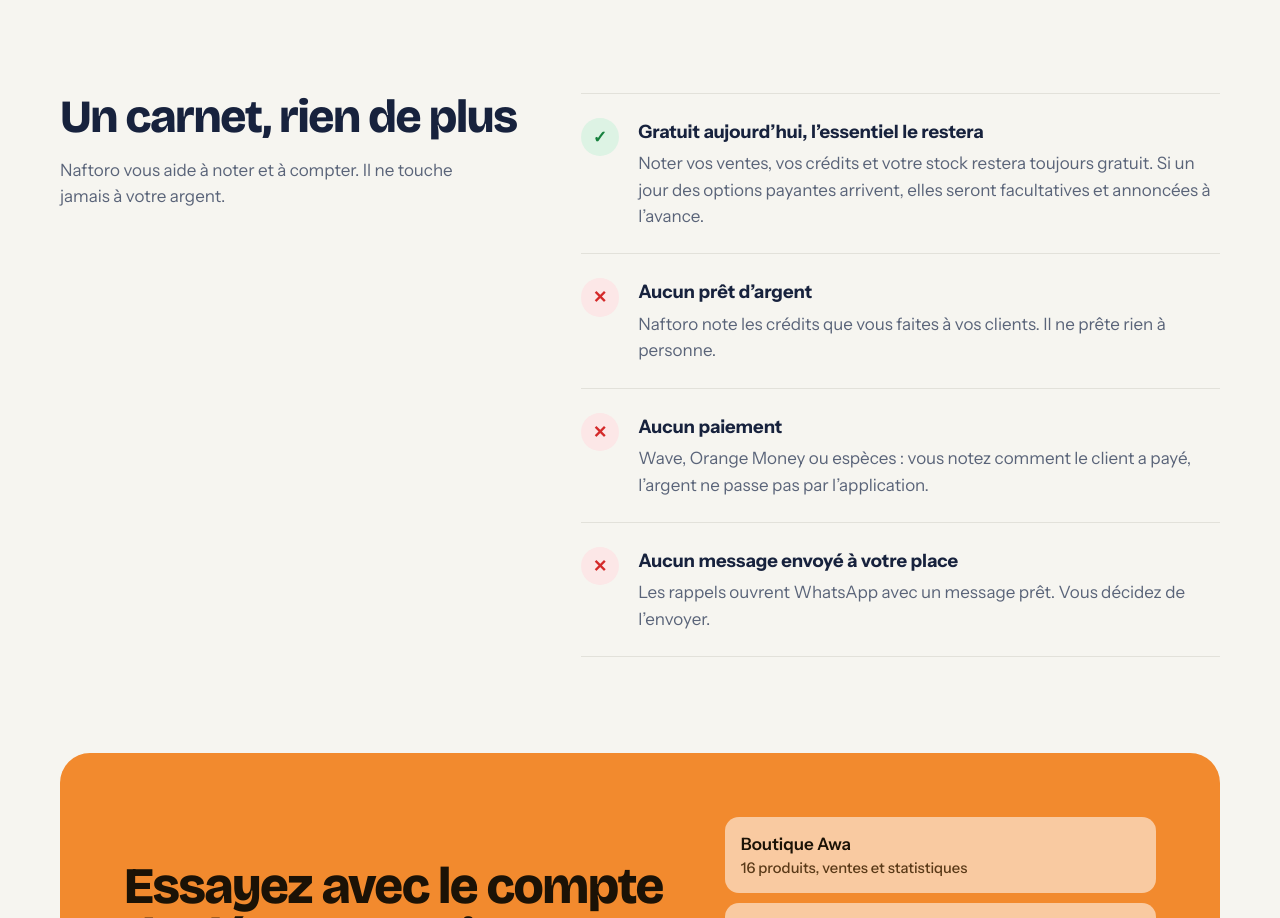
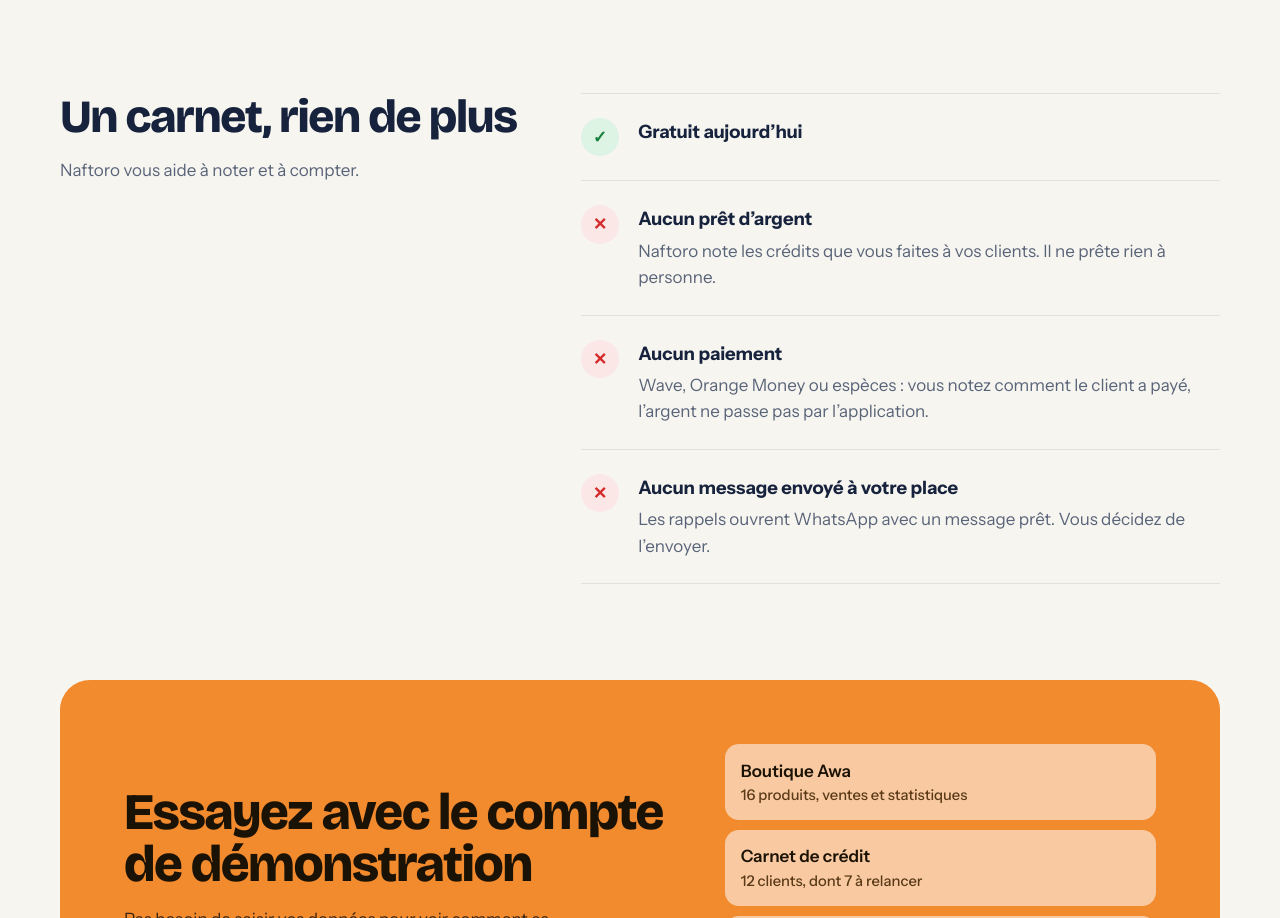
Before and after one commit to MalickLSy/naftoro-site, a plain HTML site: page index.html in a window 1280 px wide. Shown: the part 7678-8596 px from the top of the page. Drawn offline with nearby package versions, Linux system fonts and the light colour scheme.

Commit message:
Section gratuité : texte raccourci
Co-Authored-By: Claude Opus 5.5 <noreply@anthropic.com>

```diff
--- a/index.html
+++ b/index.html
@@ -286,10 +286,10 @@ footer .brand img{width:34px;height:34px;border-radius:9px}
   <div class="wrap">
     <div>
       <h2 class="section-title">Un carnet, rien de plus</h2>
-      <p class="lede">Naftoro vous aide à noter et à compter. Il ne touche jamais à votre argent.</p>
+      <p class="lede">Naftoro vous aide à noter et à compter.</p>
     </div>
     <div class="facts">
-      <div class="fact yes"><div class="mark">✓</div><div><h3>Gratuit aujourd’hui, l’essentiel le restera</h3><p>Noter vos ventes, vos crédits et votre stock restera toujours gratuit. Si un jour des options payantes arrivent, elles seront facultatives et annoncées à l’avance.</p></div></div>
+      <div class="fact yes"><div class="mark">✓</div><div><h3>Gratuit aujourd’hui</h3></div></div>
       <div class="fact"><div class="mark">✕</div><div><h3>Aucun prêt d’argent</h3><p>Naftoro note les crédits que vous faites à vos clients. Il ne prête rien à personne.</p></div></div>
       <div class="fact"><div class="mark">✕</div><div><h3>Aucun paiement</h3><p>Wave, Orange Money ou espèces : vous notez comment le client a payé, l’argent ne passe pas par l’application.</p></div></div>
       <div class="fact"><div class="mark">✕</div><div><h3>Aucun message envoyé à votre place</h3><p>Les rappels ouvrent WhatsApp avec un message prêt. Vous décidez de l’envoyer.</p></div></div>
```
